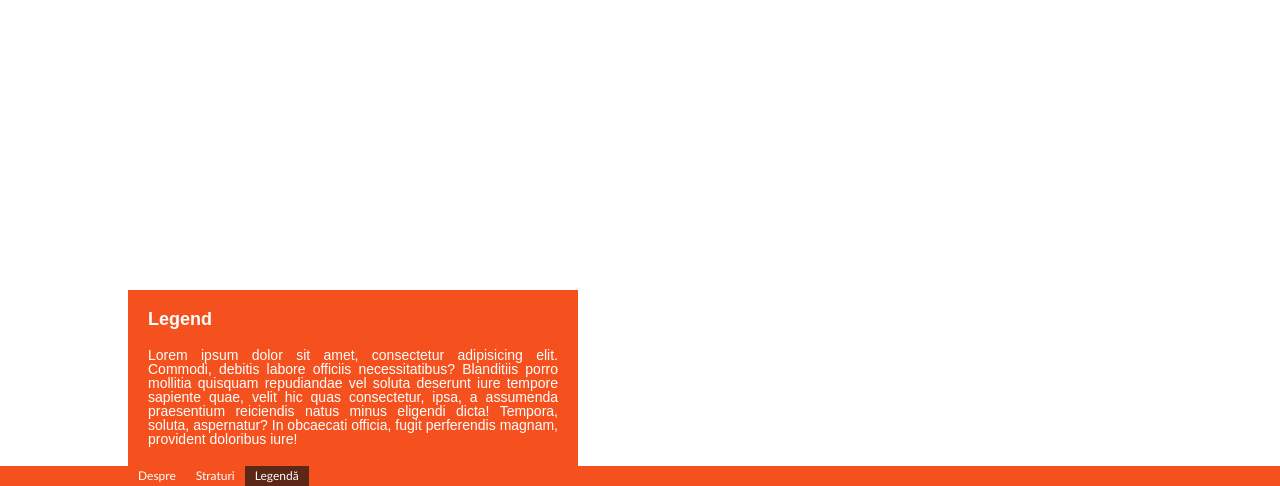
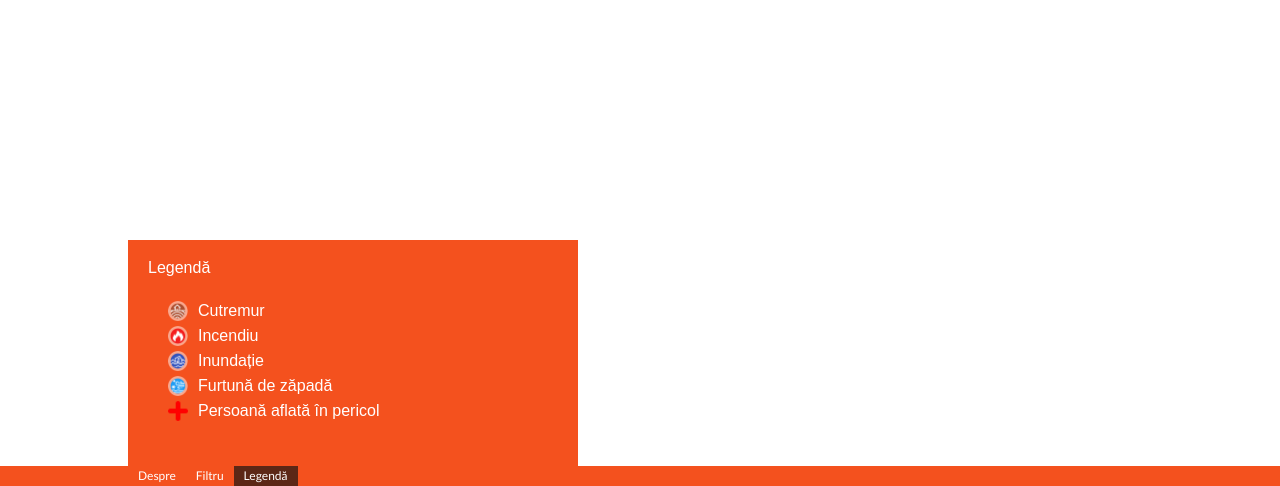
Before and after one commit to CiprianBodnar/CriC-Crisis-Containment-Service-, a PHP site: page /map.php in a window 1280 px wide. Shown: the part 314-800 px from the top of the page. Run offline with PHP 8.4, Linux system fonts and the light colour scheme; some libraries are stand-ins or nearby versions.

Commit message:
Map legend + filter
Created map legend, map filter

```diff
--- a/css/map.css
+++ b/css/map.css
@@ -141,6 +141,28 @@ footer{
 	left: 0;
 	width: 100%;
 }
+.tab#tab-legend p.row{
+	height: 20px;
+	line-height: 20px;
+	margin: 5px 0;
+}
+.tab#tab-legend span.icon{
+	display: block;
+	float: left;
+	margin-right: 10px;
+	height: 20px;
+	width: 20px;
+}
+.tab#tab-legend span.content{
+	display: block;
+	height: 20px;
+	line-height: 20px;
+}
+.tab#tab-legend span.icon img{
+	align-content: center;
+	height: 20px;
+
+}
 .tab-content{
 	background: #f4511e;
 	padding: 20px;
@@ -200,3 +222,11 @@ footer{
 .pac-matched{
 	font-weight: bold;
 }
+
+.tab#tab-layers .section{
+	padding: 10px 0;
+	border-bottom: 1px solid #c8481f;
+}
+.tab#tab-layers .section:last-child{
+	border: none;
+}
--- a/map.php
+++ b/map.php
@@ -38,21 +38,73 @@
         </div>
         <div class="tab" id="tab-layers">
             <div class="tab-content align-left">
-                <p class="tab-title">Layers</p>
-                <p class="tab-info">
-                    Lorem ipsum dolor sit amet, consectetur adipisicing elit. Obcaecati a, harum placeat sit nam! Tempore neque nobis, quam fugit inventore quod doloribus debitis adipisci laborum quis reiciendis, ipsam ea assumenda.
-                </p>
-                <p class="tab-info">
-                    Lorem ipsum dolor sit amet, consectetur adipisicing elit. Obcaecati a, harum placeat sit nam! Tempore neque nobis, quam fugit inventore quod doloribus debitis adipisci laborum quis reiciendis, ipsam ea assumenda.
-                </p>
+                <div class="tab-title">Filtru</div>
+                <div class="tab-content">
+                    <div class="section">
+                        <div class="row">
+                            <input type="checkbox" id="hide-all"> Ascunde tot
+                        </div>
+                    </div>
+                    <div class="section">
+                        <div class="row">
+                            <input type="checkbox" checked>
+                            Cutremure
+                        </div>
+                        <div class="row">
+                            <input type="checkbox" checked>
+                            Incendii
+                        </div>
+                        <div class="row">
+                            <input type="checkbox" checked>
+                            Inundații
+                        </div>
+                        <div class="row">
+                            <input type="checkbox" checked>
+                            Furtuni de zăpadă
+                        </div>
+                        <div class="row">
+                            <input type="checkbox" checked  >
+                            Persoane aflate în pericol
+                        </div>
+                    </div>
+                    <div class="section">
+                        <div class="row">
+                            <input type="checkbox" checked>
+                            Raza de acoperire a pericolelor
+                        </div>
+                    </div>
+                </div>
             </div>
         </div>
         <div class="tab tab-visible" id="tab-legend">
             <div class="tab-content align-left">
-                <p class="tab-title">Legend</p>
-                <p class="tab-info">
-                    Lorem ipsum dolor sit amet, consectetur adipisicing elit. Commodi, debitis labore officiis necessitatibus? Blanditiis porro mollitia quisquam repudiandae vel soluta deserunt iure tempore sapiente quae, velit hic quas consectetur, ipsa, a assumenda praesentium reiciendis natus minus eligendi dicta! Tempora, soluta, aspernatur? In obcaecati officia, fugit perferendis magnam, provident doloribus iure!
-                </p>
+                <div class="tab-title">Legendă</div>
+                <div class="tab-content">
+                    <p class="row">
+                        <span class="icon">
+                            <img src="img/danger-icons/earthquake.png" alt="cutremur">
+                        </span>
+                        <span class="content">Cutremur</span>
+                    </p>
+                    <p class="row">
+                        <span class="icon">
+                            <img src="img/danger-icons/fire.png" alt="incendiu">
+                        </span>
+                        <span class="content">Incendiu</span>
+                    </p>
+                    <p class="row">
+                        <span class="icon"><img src="img/danger-icons/flood.png" alt=""></span>
+                        <span class="content">Inundație</span>
+                    </p>
+                    <p class="row">
+                        <span class="icon"><img src="img/danger-icons/snow-storm.png" alt=""></span>
+                        <span class="content">Furtună de zăpadă</span>
+                    </p>
+                    <p class="row">
+                        <span class="icon"><img src="img/danger-icons/person.png" alt=""></span>
+                        <span class="content">Persoană aflată în pericol</span>
+                    </p>
+                </div>
             </div>
         </div>
     </div>
@@ -61,7 +113,7 @@
             <div class="bottom-nav-menu">
                 <ul>
                     <li data-tab="tab-about">Despre</li>
-                    <li data-tab="tab-layers">Straturi</li>
+                    <li data-tab="tab-layers">Filtru</li>
                     <li class="tab-selected" data-tab="tab-legend">Legendă</li>
                 </ul>
             </div>
```
